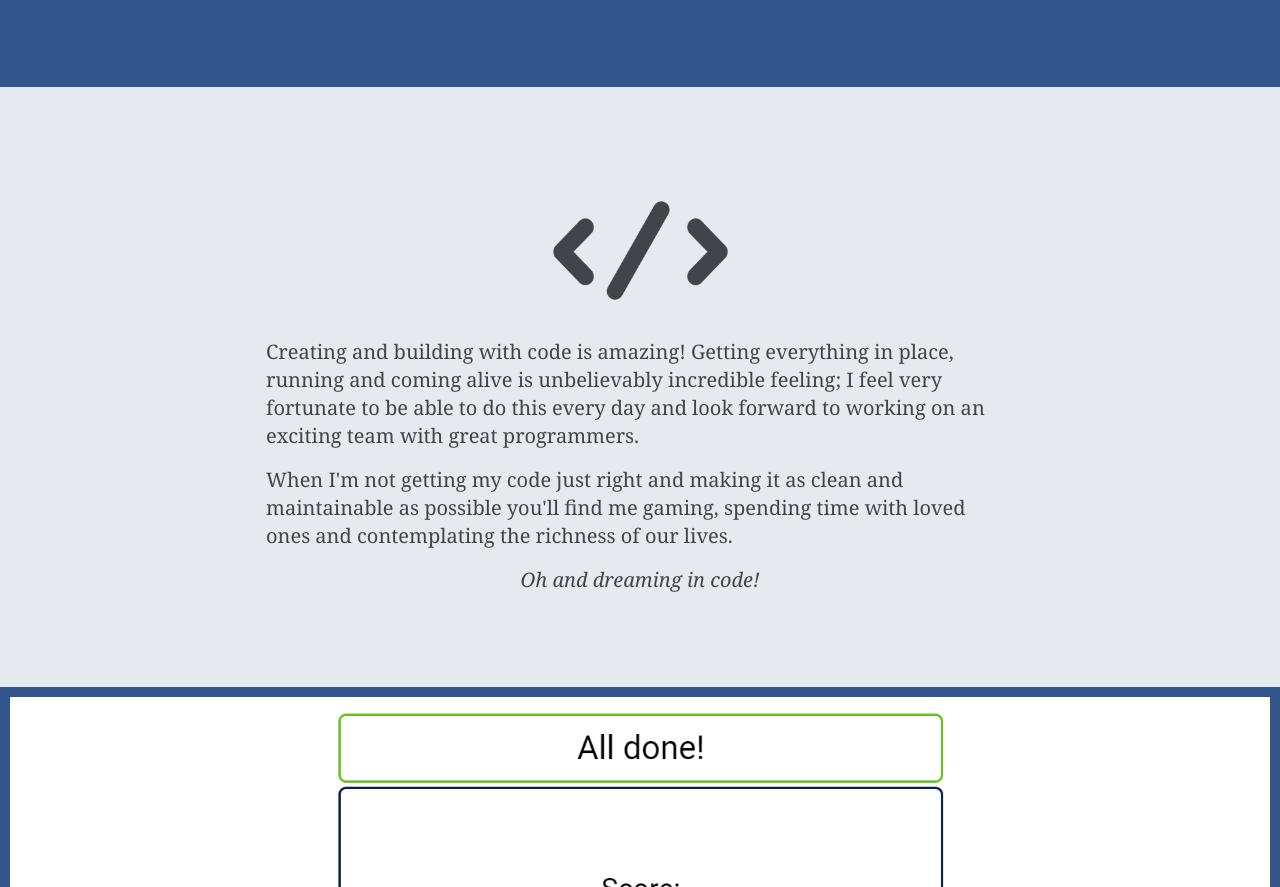
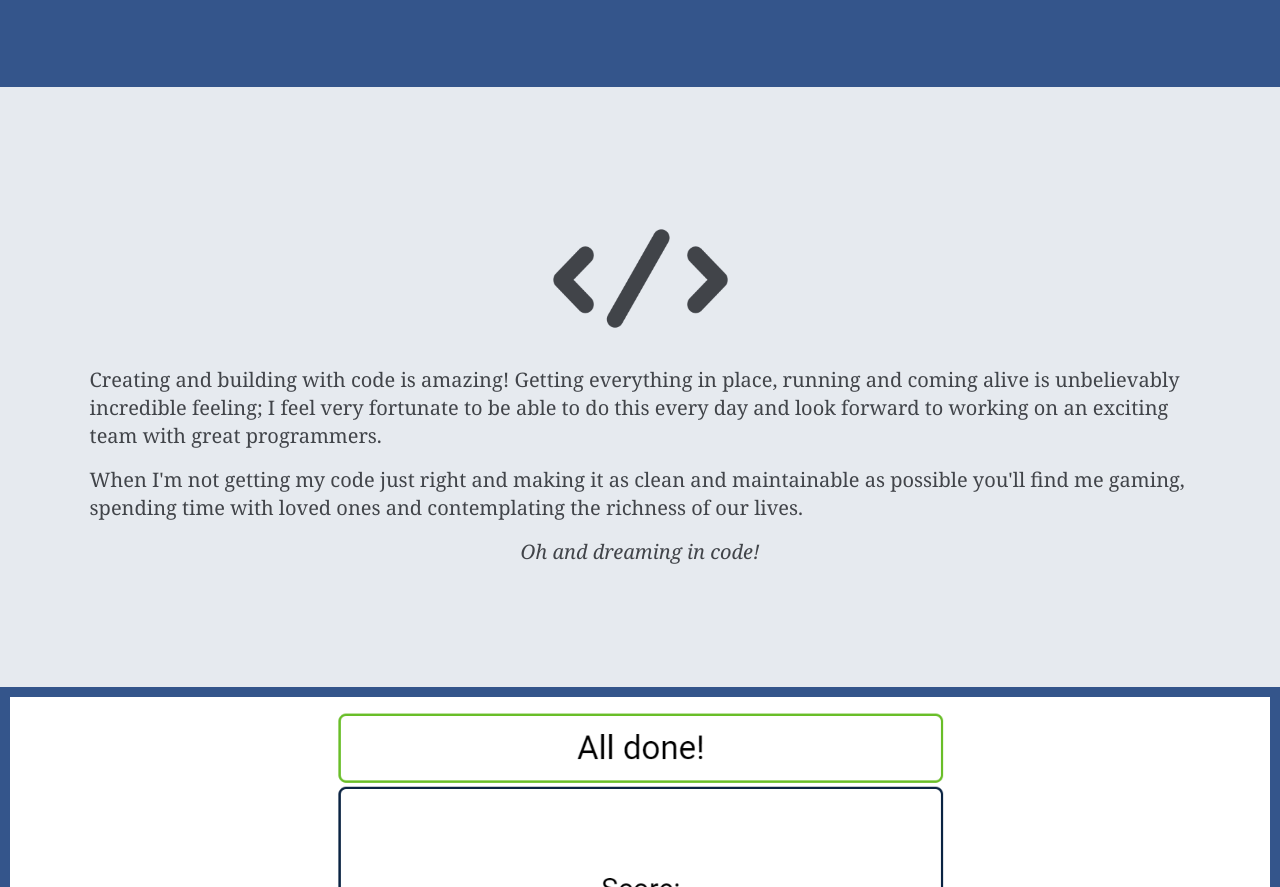
Before and after one commit to tcatt71/tcatt71.github.io, a plain HTML site: page index.html in a window 1280 px wide. Shown: the part 555-1442 px from the top of the page. Drawn offline with Linux system fonts and the light colour scheme.

Commit message:
Update styles for bio section

```diff
--- a/defualt.css
+++ b/defualt.css
@@ -169,10 +169,6 @@ footer ul {
     font-size: 2rem;
   }
 
-  .bio-details p:last-child {
-    text-align: center;
-  }
-
   .code-image {
     display: unset;
   }
@@ -181,12 +177,15 @@ footer ul {
     justify-content: center;
     min-height: unset;
     height: 60rem;
-    padding-left: 20%;
-    padding-right: 20%;
+    margin: 0 7%;
   }
 
   .bio-details {
     margin-top: -1.6rem;
+  }
+
+  .bio-details p:last-child {
+    text-align: center;
   }
 
   .project {
```
